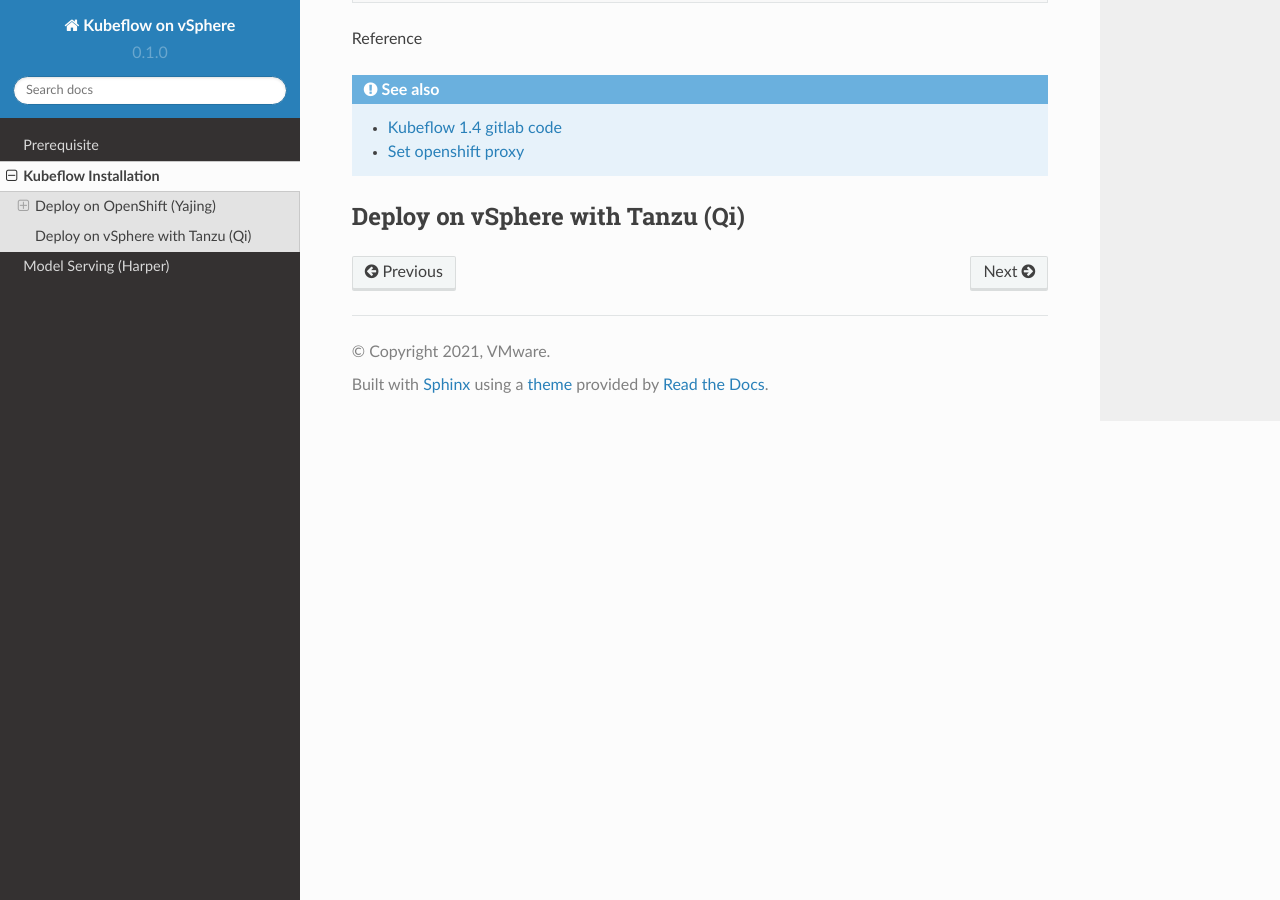
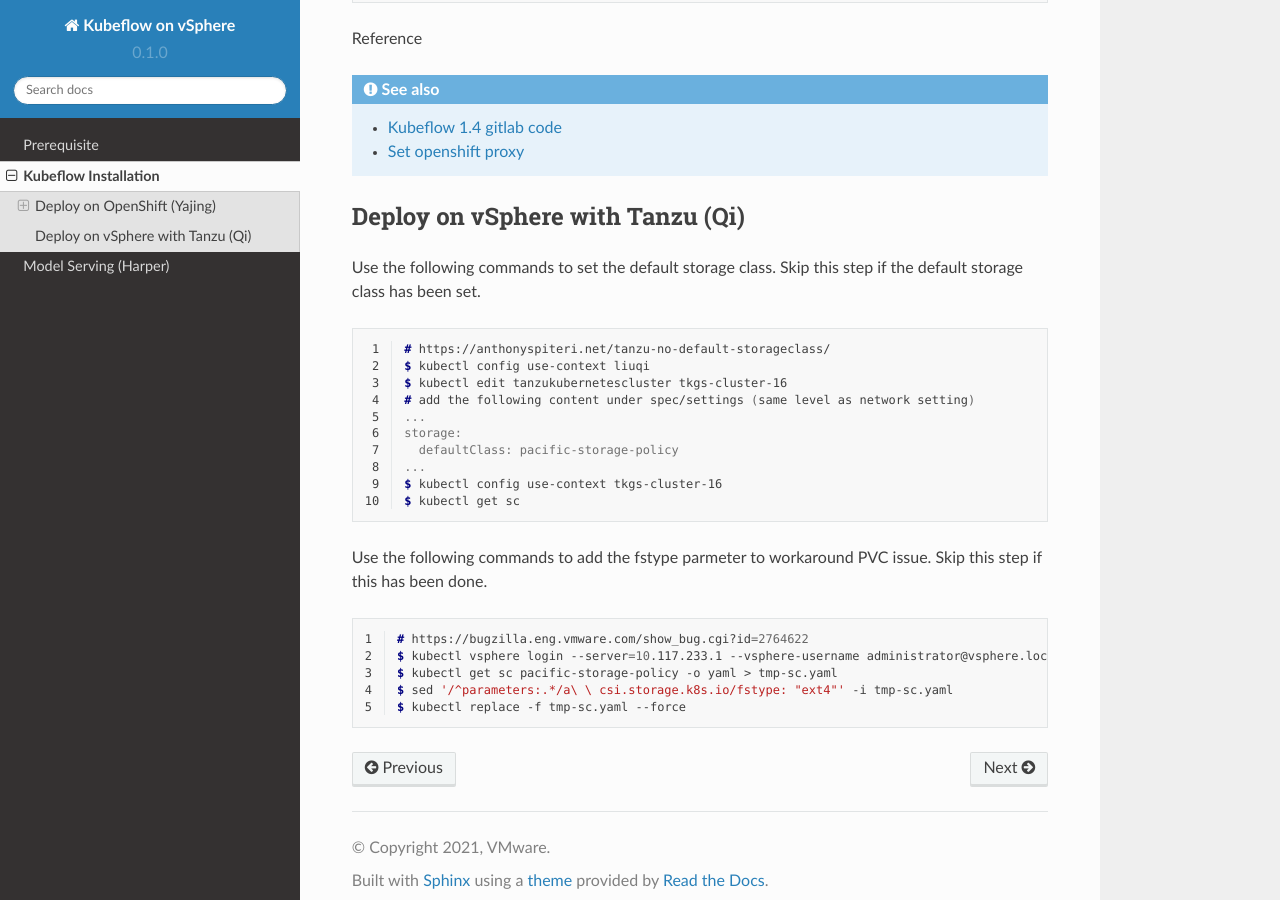
Before and after one commit to liuqi/kubeflow-on-vsphere-docs, a Sphinx documentation site: the page built from docs/source/installation.rst, in a window 1280 px wide and 900 px high, scrolled down 1791 px. Built offline with Sphinx 7.4.7 and the Read the Docs theme 2.0.0, drawn with Linux system fonts in a browser that asks for light colours.

Commit message:
Update Kubeflow on TKG

```diff
--- a/docs/source/installation.rst
+++ b/docs/source/installation.rst
@@ -96,3 +96,32 @@
 
 Deploy on vSphere with Tanzu (Qi)
 ---------------------------------
+
+Use the following commands to set the default storage class. Skip this step if the
+default storage class has been set.
+
+.. code-block:: console
+    :linenos:
+
+    # https://anthonyspiteri.net/tanzu-no-default-storageclass/
+    $ kubectl config use-context liuqi
+    $ kubectl edit tanzukubernetescluster tkgs-cluster-16
+    # add the following content under spec/settings (same level as network setting)
+    ...
+    storage:
+      defaultClass: pacific-storage-policy
+    ...
+    $ kubectl config use-context tkgs-cluster-16
+    $ kubectl get sc
+
+Use the following commands to add the fstype parmeter to workaround PVC issue.
+Skip this step if this has been done.
+
+.. code-block:: console
+    :linenos:
+
+    # https://bugzilla.eng.vmware.com/show_bug.cgi?id=2764622
+    $ kubectl vsphere login --server=10.117.233.1 --vsphere-username administrator@vsphere.local --insecure-skip-tls-verify --tanzu-kubernetes-cluster-namespace=liuqi --tanzu-kubernetes-cluster-name=tkgs-cluster-33
+    $ kubectl get sc pacific-storage-policy -o yaml > tmp-sc.yaml
+    $ sed '/^parameters:.*/a\ \ csi.storage.k8s.io/fstype: "ext4"' -i tmp-sc.yaml
+    $ kubectl replace -f tmp-sc.yaml --force
```
Also changed, not shown: docs/source/prerequisite.rst (+10 -3 lines).
